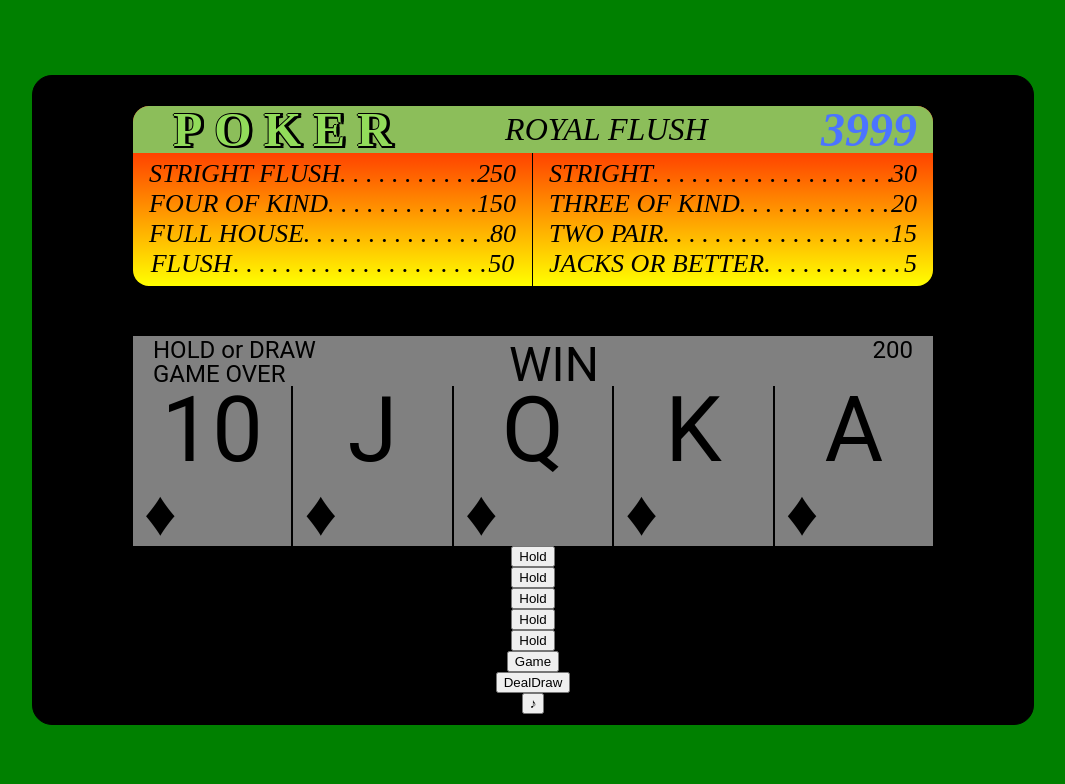
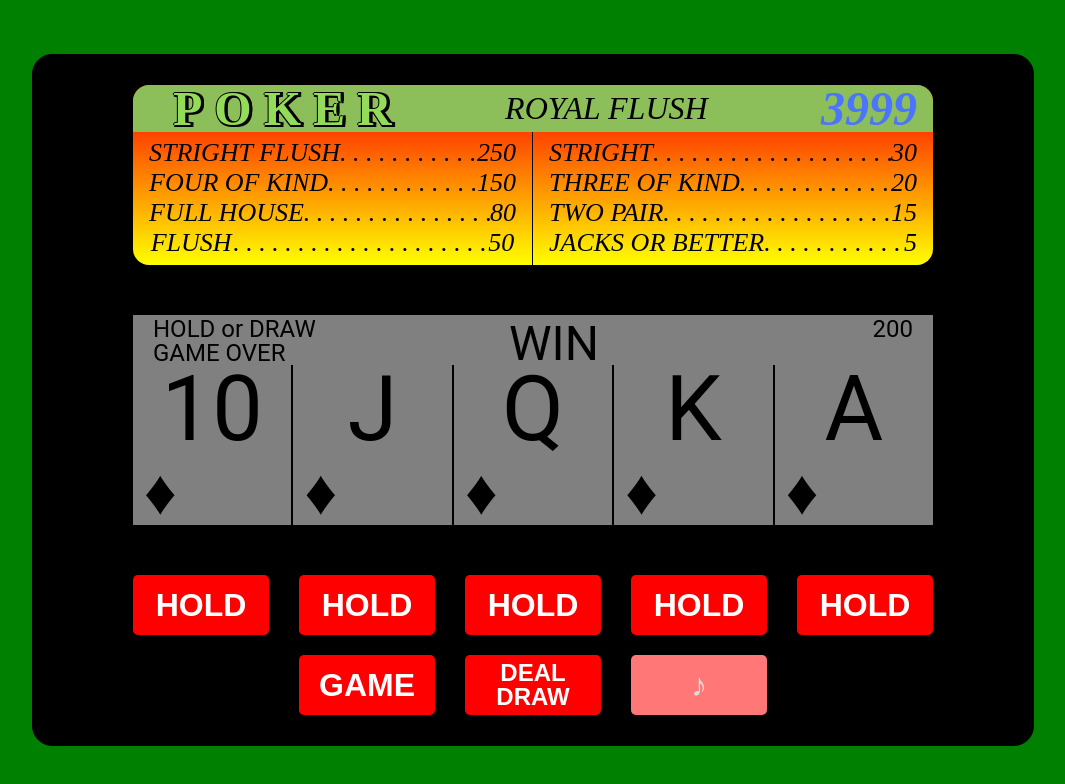
Before and after one commit to Zmitserkos/pocket-poker-react, a React (Create React App) app: page / in a window 1280 px wide. Shown: the top 784 px of the page, without its empty margins (107-1172 px from the left). Built offline with nearby package versions, Linux system fonts and the light colour scheme.

Commit message:
dev: Implemented keyboard styling.

```diff
--- /dev/null
+++ b/src/components/poker/poker-keyboard/poker-key/poker-key.sass
@@ -0,0 +1,18 @@
+.poker-key
+  display: flex
+  flex-direction: column
+  justify-content: center
+  align-items: center
+  padding: 0
+  color: white
+  border: none
+  text-transform: uppercase
+  width: 136px
+  height: 60px
+  border-radius: 5px
+  font: bold 32px Arial
+  background: red
+
+  &.-disabled
+    background: #ff7777
+    color: #ddd
--- a/src/components/poker/poker-keyboard/poker-key/poker-key.tsx
+++ b/src/components/poker/poker-keyboard/poker-key/poker-key.tsx
@@ -1,8 +1,13 @@
 import React from 'react';
+import './poker-key.sass';
 
-const PokerKey: React.FC = (props) => {
+export interface PokerKeyData {
+  disabled?: boolean;
+}
+
+const PokerKey: React.FC<PokerKeyData> = (props) => {
   return (
-    <button className="poker-key">
+    <button className={`poker-key ${props.disabled ? '-disabled' : ''}`}>
       {props.children}
     </button>
   );
--- /dev/null
+++ b/src/components/poker/poker-keyboard/poker-keyboard.sass
@@ -0,0 +1,43 @@
+.poker-keyboard
+  display: grid
+  grid-template-columns: 20% 20% 20% 20% 20%
+  grid-template-rows: 50% 50%
+  grid-template-areas: "hold1 hold2 hold3 hold4 hold5" ". points deal-draw music ."
+  width: calc(100% + 30px)
+  height: 160px
+  margin-top: 50px
+  margin-left: -15px
+  background: black
+
+  > .key
+    display: flex
+    justify-content: center
+
+    .line
+      &.-concise
+        font-size: 24px
+        line-height: 24px
+
+  > .hold1
+    grid-area: hold1
+
+  > .hold2
+    grid-area: hold2
+
+  > .hold3
+    grid-area: hold3
+
+  > .hold4
+    grid-area: hold4
+
+  > .hold5
+    grid-area: hold5
+
+  > .points
+    grid-area: points
+
+  > .deal-draw
+    grid-area: deal-draw
+
+  > .music
+    grid-area: music
--- a/src/components/poker/poker-keyboard/poker-keyboard.tsx
+++ b/src/components/poker/poker-keyboard/poker-keyboard.tsx
@@ -1,36 +1,37 @@
 import React, {Component} from 'react';
+import './poker-keyboard.sass';
 import PokerKey from './poker-key/poker-key';
 
 class PokerKeyboard extends Component {
   render() {
     return (
       <div className="poker-keyboard">
-        <div>
+        <div className="key hold1">
           <PokerKey>Hold</PokerKey>
         </div>
-        <div>
+        <div className="key hold2">
           <PokerKey>Hold</PokerKey>
         </div>
-        <div>
+        <div className="key hold3">
           <PokerKey>Hold</PokerKey>
         </div>
-        <div>
+        <div className="key hold4">
           <PokerKey>Hold</PokerKey>
         </div>
-        <div>
+        <div className="key hold5">
           <PokerKey>Hold</PokerKey>
         </div>
-        <div>
+        <div className="key points">
           <PokerKey>Game</PokerKey>
         </div>
-        <div>
+        <div className="key deal-draw">
           <PokerKey>
-            <span>Deal</span>
-            <span>Draw</span>
+            <span className="line -concise">Deal</span>
+            <span className="line -concise">Draw</span>
           </PokerKey>
         </div>
-        <div>
-          <PokerKey>&#9834;</PokerKey>
+        <div className="key music">
+          <PokerKey disabled={true}>&#9834;</PokerKey>
         </div>
       </div>
     )
```
